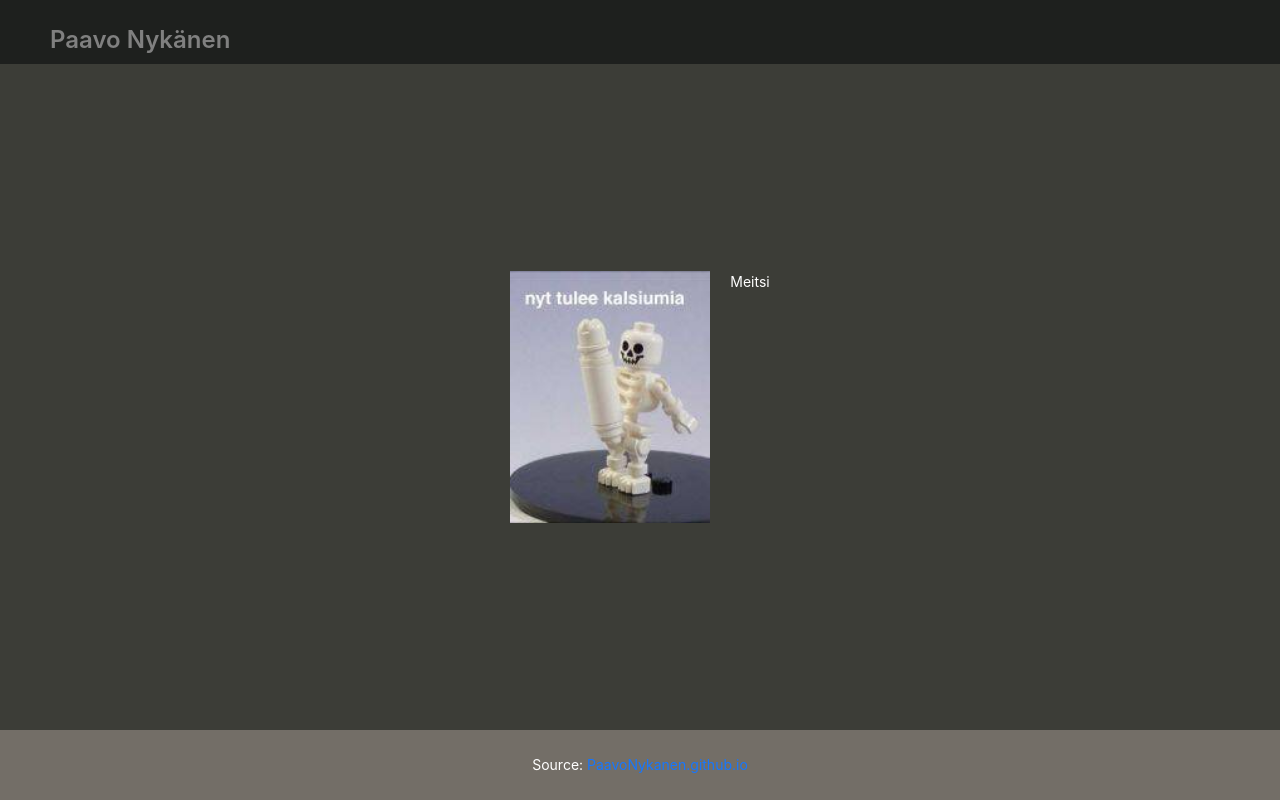
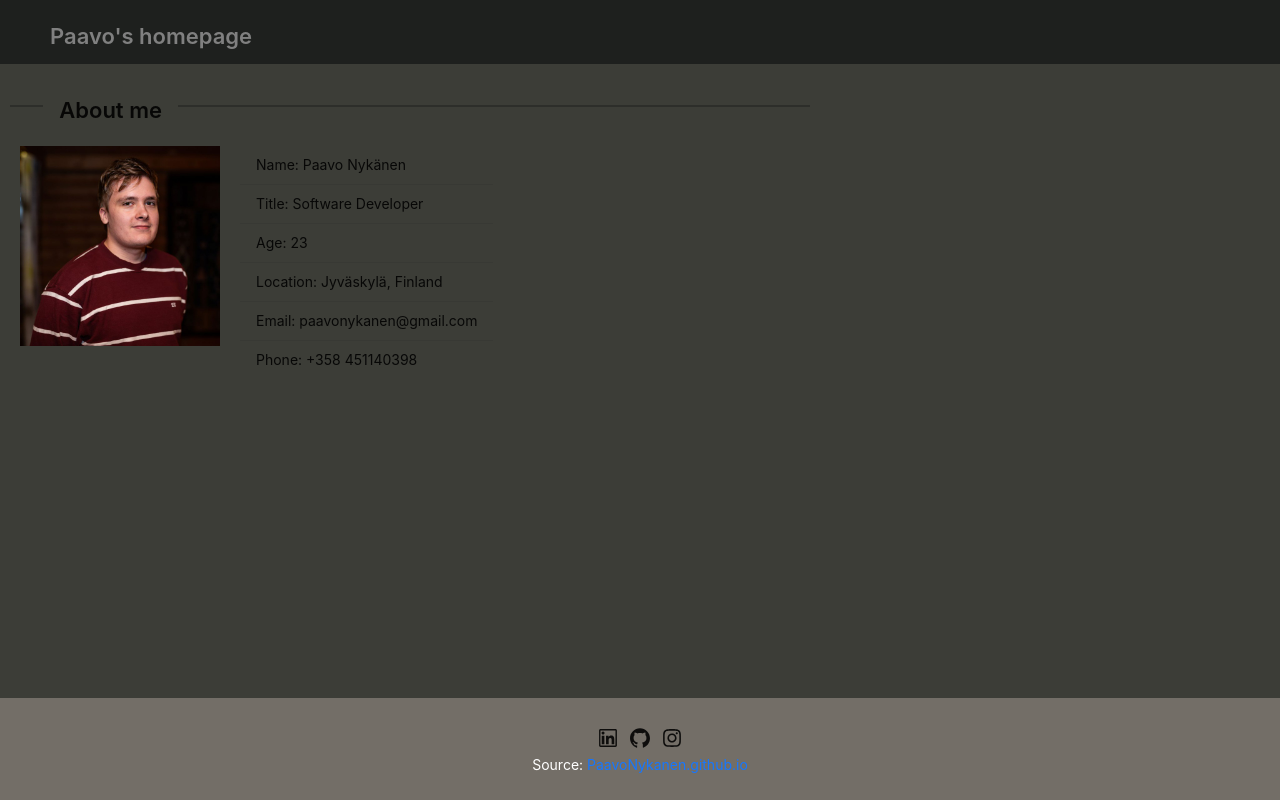
Before and after one commit to PaavoNykanen/PaavoNykanen.github.io, a React (Vite) app: page / in a window 1280 px wide. Built offline with nearby package versions, Linux system fonts and the light colour scheme.

Commit message:
feat(basic-info): Added basic information and picture
- Added basic information list
- Added profile picture
- Added socials icons as links

```diff
--- a/package.json
+++ b/package.json
@@ -10,6 +10,7 @@
     "preview": "vite preview"
   },
   "dependencies": {
+    "@ant-design/icons": "^5.5.1",
     "antd": "^5.20.1",
     "eslint-plugin-react": "^7.37.0",
     "react": "^18.3.1",
--- a/src/App.tsx
+++ b/src/App.tsx
@@ -1,16 +1,12 @@
 import { Flex } from 'antd';
 import PageLayout from './layout/PageLayout';
-import PersonalInfo from './components/PersonalInfo';
-import Headshot from './components/Headshot';
+import PersonalInfoSection from './components/personalInfo/PersonalnfoSection';
 
 function App() {
   return (
     <PageLayout>
-      <Flex style={{ height: '100vh', alignItems: 'center', justifyContent: 'center', backgroundColor: '#3C3D37' }}>
-        <Flex style={{ margin: '10px' }}>
-          <Headshot />
-          <PersonalInfo />
-        </Flex>
+      <Flex style={{ height: '100vh', backgroundColor: '#3C3D37' }}>
+        <PersonalInfoSection />
       </Flex>
     </PageLayout>
   );
--- a/src/components/PersonalInfo.tsx
+++ /dev/null
@@ -1,13 +0,0 @@
-import { Flex, Typography } from 'antd';
-
-const PersonalInfo = () => {
-  return (
-    <Flex style={{ margin: '10px' }}>
-      <Typography>
-        Meitsi
-      </Typography>
-    </Flex>
-  );
-};
-
-export default PersonalInfo;
--- /dev/null
+++ b/src/components/common/HeaderDivider.tsx
@@ -0,0 +1,28 @@
+import { Divider, DividerProps, Typography } from 'antd';
+import { FC } from 'react';
+
+interface DividerHeaderProps extends DividerProps {
+    title: string;
+    titleLevel: 1 | 5 | 2 | 3 | 4 | undefined;
+}
+
+const HeaderDivider: FC<DividerHeaderProps> = ({
+  title,
+  titleLevel
+}) => {
+  const { Title } = Typography;
+  return (
+    <Divider
+      orientation="left"
+      style={{
+        borderColor: '#1E201E',
+        margin: '0',
+        padding: '0',
+      }}
+    >
+      <Title level={titleLevel}>{title}</Title>
+    </Divider>
+  );
+};
+
+export default HeaderDivider;
--- /dev/null
+++ b/src/components/common/LinkIcon.tsx
@@ -0,0 +1,21 @@
+import { Button, ButtonProps } from 'antd';
+import { FC, ReactNode } from 'react';
+
+interface LinkIconProps extends ButtonProps {
+    href: string;
+    icon: ReactNode;
+    title?: string;
+    isExternal?: boolean;
+}
+
+const LinkIcon: FC<LinkIconProps> = ({
+  href, icon, title, isExternal
+}) => {
+  return (
+    <Button type="text" href={href} icon={icon} target={isExternal ? '_blank' : ''}>
+      {title}
+    </Button>
+  );
+};
+
+export default LinkIcon;
--- /dev/null
+++ b/src/components/personalInfo/BasicInfoList.tsx
@@ -0,0 +1,25 @@
+import { Flex, List } from 'antd';
+
+const BasicInfoList = () => {
+  const age = new Date().getTime() - new Date('1999-01-13').getTime();
+  const data = [
+    'Name: Paavo Nykänen',
+    'Title: Software Developer',
+    `Age: ${Math.floor(age / (1000 * 60 * 60 * 24 * 365))}`,
+    'Location: Jyväskylä, Finland',
+    'Email: paavonykanen@gmail.com',
+    'Phone: +358 451140398',
+  ];
+
+  return (
+    <Flex style={{ margin: '10px' }}>
+      <List
+        size="small"
+        dataSource={data}
+        renderItem={(item) => <List.Item>{item}</List.Item>}
+      />
+    </Flex>
+  );
+};
+
+export default BasicInfoList;
--- a/src/components/Headshot.tsx
+++ b/src/components/personalInfo/Headshot.tsx
@@ -1,5 +1,5 @@
 import { Flex, Image } from 'antd';
-import headshot from './../assets/skeleton.jpg'; // Import the local image file
+import headshot from '../../assets/omakuva.jpg'; // Import the local image file
 
 const Headshot = () => {
   return (
--- /dev/null
+++ b/src/components/personalInfo/PersonalnfoSection.tsx
@@ -0,0 +1,19 @@
+import { Flex } from 'antd';
+import BasicInfoList from './BasicInfoList';
+import Headshot from './Headshot';
+import HeaderDivider from '../common/HeaderDivider';
+
+const PersonalInfoSection = () => {
+
+  return (
+    <Flex vertical style={{ width: '100vh', margin: '10px' }}>
+      <HeaderDivider title="About me" titleLevel={3} />
+      <Flex>
+        <Headshot />
+        <BasicInfoList />
+      </Flex>
+    </Flex>
+  );
+};
+
+export default PersonalInfoSection;
--- a/src/layout/PageFooter.tsx
+++ b/src/layout/PageFooter.tsx
@@ -1,14 +1,48 @@
-import { Typography } from 'antd';
+import { Flex, Typography } from 'antd';
 import { Footer } from 'antd/es/layout/layout';
+import { LinkedinOutlined, GithubOutlined, InstagramOutlined } from '@ant-design/icons';
+import LinkIcon from '../components/common/LinkIcon';
 
-const githubUrl = 'https://github.com/PaavoNykanen/PaavoNykanen.github.io';
+const source = 'https://github.com/PaavoNykanen/PaavoNykanen.github.io';
+const linkedInUrl = 'https://www.linkedin.com/in/paavo-nyk%C3%A4nen-82a56520a/';
+const githubUrl = 'https://github.com/PaavoNykanen';
+const instagramUrl = 'https://www.instagram.com/paavoli/profilecard/?igsh=eDIwNXRvMG96a2oz';
 
 const PageFooter = () => {
   return (
-    <Footer style={{ textAlign: 'center', backgroundColor: '#736e67' }}>
-      <Typography>
-        Source: <a target="_blank" href={githubUrl}>PaavoNykanen.github.io</a>
-      </Typography>
+    <Footer
+      style={{
+        textAlign: 'center',
+        backgroundColor: '#736e67'
+      }}>
+      <Flex vertical style={{ justifyContent: 'center' }}>
+        <Flex style={{ justifyContent: 'center' }}>
+          <LinkIcon
+            icon={(<LinkedinOutlined aria-label='LinkedIn' style={{ fontSize: '20px' }} />)}
+            href={linkedInUrl}
+            style={{ paddingRight: '10px' }}
+            isExternal
+          />
+          <LinkIcon
+            icon={(<GithubOutlined aria-label='Github' style={{ fontSize: '20px' }} />)}
+            href={githubUrl}
+            style={{ paddingRight: '10px' }}
+            isExternal
+          />
+          <LinkIcon
+            icon={(<InstagramOutlined aria-label='Instagram' style={{ fontSize: '20px' }} />)}
+            href={instagramUrl}
+            style={{ paddingRight: '10px' }}
+            isExternal
+          />
+        </Flex>
+        <Typography
+          style={{
+            fontSize: 14,
+          }}>
+          Source: <a target="_blank" href={source}>PaavoNykanen.github.io</a>
+        </Typography>
+      </Flex>
     </Footer>
   );
 };
--- a/src/layout/PageLayout.tsx
+++ b/src/layout/PageLayout.tsx
@@ -2,11 +2,18 @@ import { Layout } from 'antd';
 import PageHeader from './PageHeader';
 import PageFooter from './PageFooter';
 
-const PageLayout = ({ children }: { children: React.ReactNode }) => {
+const PageLayout = ({
+  children
+}: { children: React.ReactNode }) => {
 
   return (
-    <Layout style={{ height: '100vh', display: 'flex', flexDirection: 'column' }}>
-      <PageHeader title={'Paavo Nykänen'} />
+    <Layout
+      style={{
+        height: '100vh',
+        display: 'flex',
+        flexDirection: 'column'
+      }}>
+      <PageHeader title={'Paavo\'s homepage'} />
       <Layout>
         {children}
       </Layout>
--- a/src/main.tsx
+++ b/src/main.tsx
@@ -11,6 +11,12 @@ createRoot(document.getElementById('root')!).render(
         components: {
           Typography: {
             colorText: 'white',
+            fontSize: 16,
+            fontSizeHeading1: 30,
+            fontSizeHeading2: 26,
+            fontSizeHeading3: 22,
+            fontSizeHeading4: 18,
+            fontSizeHeading5: 16,
           },
         },
       }}
```
Also changed, not shown: src/assets/omakuva.jpg (added), 1 other file (tests, documents, lock files or other folders).
